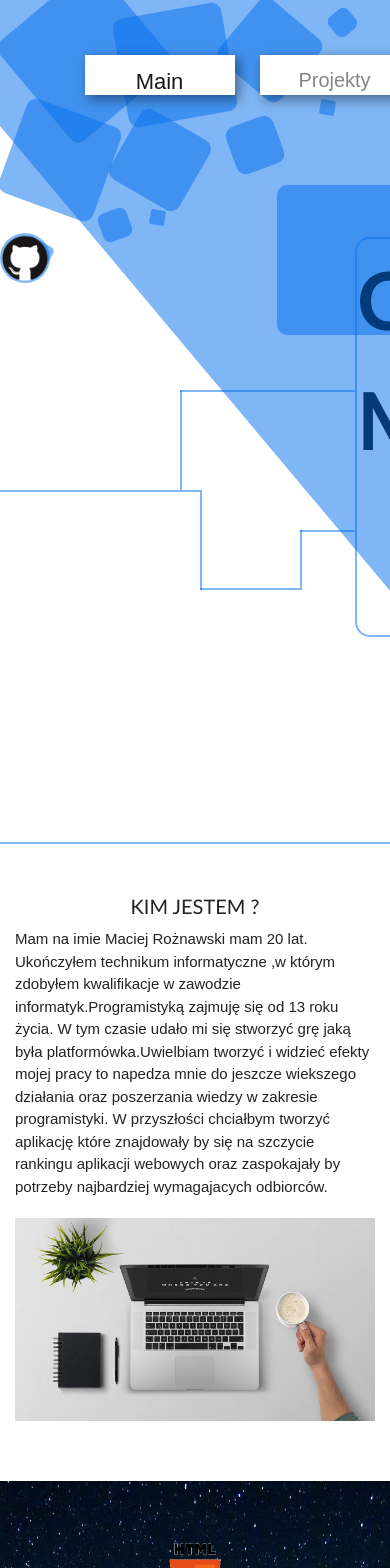
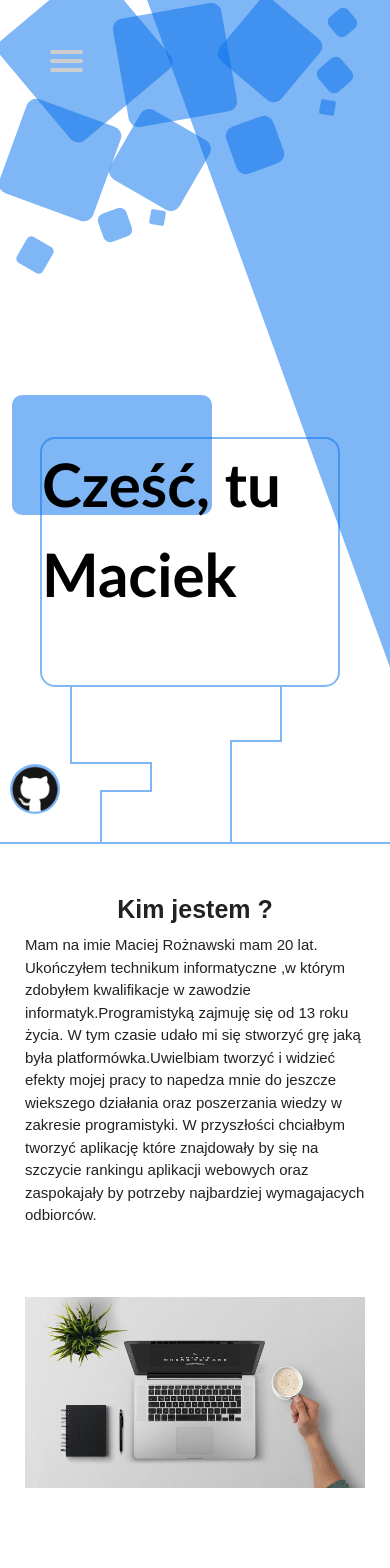
Before and after one commit to figarox/projektx, a React (Create React App) app: page / in a window 390 px wide. Shown: the top 1568 px of the page. Built offline with nearby package versions, Linux system fonts and the light colour scheme.

Commit message:
update style,components

```diff
--- a/src/layouts/Navigation.js
+++ b/src/layouts/Navigation.js
@@ -15,11 +15,30 @@ const Navigation = () => {
         </li>
     ))
     return (
-        <nav className='nav-main'>
-            <ul>
+        <>
+             <div className="opacityMenu">
                 {menu}
-            </ul>
-        </nav>
+             </div>
+
+            <nav role="navigation">
+            <div id="menuToggle">
+
+            <input type="checkbox" />
+
+            <span></span>
+            <span></span>
+            <span></span>
+
+            <ul id="menu">
+                    <div className="menuButton">
+                        {menu}
+                    </div>
+                </ul>
+            </div>
+            </nav>
+
+
+      </>
      );
 }
 
--- a/src/pages/MainPage.js
+++ b/src/pages/MainPage.js
@@ -49,6 +49,12 @@ const MainPage = () => {
                             <div className="line8"></div>
                             <div className="line9"></div>
                             <div className="line10"></div>
+                            <div className="linemedia"></div>
+                            <div className="linemedia2"></div>
+                            <div className="linemedia3"></div>
+                            <div className="linemedia4"></div>
+                            <div className="linemedia5"></div>
+
             </div>
         </>
      );
--- a/src/section/SectionMain.js
+++ b/src/section/SectionMain.js
@@ -130,13 +130,16 @@ class SelectionProduts extends Component {
                                     </p>
                             </div>
                             <div className="col">
+                                <div className="BoxPicture">
                                     <img src={PicutureSection} alt="html" className="pictureBox"></img>
+                                </div>
                             </div>
                     </div>
                 </div>
 
                 <div className="cointerner-center">
                     <div className="row">
+                    <p className="knowtext">Technologie jakie poznałem</p>
                         <div className="col">
                             <div className="IconTech">
                                 <img src={Icon1} alt="html" ></img>
@@ -191,9 +194,6 @@ class SelectionProduts extends Component {
                             <h2>Moje cele</h2>
                             <p><TaskList tasks={this.state.tasks} delete={this.deleteTask} change={this.changeTaskStatus}/></p>
                         </div>
-                        <div className="done">
-                            <h2>Zrobione</h2>
-                        </div>
                     </div>
                 </div>
 
--- a/src/styles/index.css
+++ b/src/styles/index.css
@@ -8,3 +8,116 @@ html{
   font-family: -apple-system, BlinkMacSystemFont, 'Segoe UI', Roboto, Oxygen, Ubuntu, Cantarell, 'Open Sans', 'Helvetica Neue', sans-serif;
   font-size: 20px;
 }
+
+#menuToggle
+{
+  display: block;
+  position: fixed;
+  top: 50px;
+  left: 50px;
+  width: 50px;
+  height: 50px;
+  z-index: 10;
+
+  -webkit-user-select: none;
+  user-select: none;
+}
+
+#menuToggle a
+{
+  text-decoration: none;
+  transition: color 0.3s ease;
+}
+
+#menuToggle input
+{
+  display: block;
+  width: 40px;
+  height: 32px;
+  position: absolute;
+  top: -7px;
+  left: -5px;
+
+  cursor: pointer;
+
+  opacity: 0; /* hide this */
+  z-index: 2; /* and place it over the hamburger */
+
+  -webkit-touch-callout: none;
+}
+
+#menuToggle span
+{
+  display: block;
+  width: 33px;
+  height: 4px;
+  margin-bottom: 5px;
+  position: relative;
+
+  background: #cdcdcd;
+  border-radius: 3px;
+
+  z-index: 1;
+
+  transform-origin: 4px 0px;
+
+  transition: transform 0.5s cubic-bezier(0.77,0.2,0.05,1.0),
+              background 0.5s cubic-bezier(0.77,0.2,0.05,1.0),
+              opacity 0.55s ease;
+}
+
+#menuToggle span:first-child
+{
+  transform-origin: 0% 0%;
+}
+
+#menuToggle span:nth-last-child(2)
+{
+  transform-origin: 0% 100%;
+}
+#menuToggle input:checked ~ span
+{
+  opacity: 1;
+  transform: rotate(45deg) translate(-2px, -1px);
+  background: #ffffff;
+}
+
+#menuToggle input:checked ~ span:nth-last-child(3)
+{
+  opacity: 0;
+  transform: rotate(0deg) scale(0.2, 0.2);
+}
+
+#menuToggle input:checked ~ span:nth-last-child(2)
+{
+  transform: rotate(-45deg) translate(0, -1px);
+}
+
+#menu
+{
+  position: relative;
+  width: 100vw;
+  height: 100vh;
+  margin: -77px 0 0 -50px;
+  padding: 50px;
+  padding-top: 125px;
+
+  background: #000000c2;
+  list-style-type: none;
+  -webkit-font-smoothing: antialiased;
+  transform-origin: 0% 0%;
+  transform: translate(-100%, 0);
+
+  transition: transform 0.5s cubic-bezier(0.77,0.2,0.05,1.0);
+}
+
+#menu ul
+{
+  padding: 10px 0;
+  font-size: 22px;
+}
+
+#menuToggle input:checked ~ ul
+{
+  transform: none;
+}
--- a/src/styles/main.css
+++ b/src/styles/main.css
@@ -4,9 +4,33 @@ header{
     border-bottom: 2px solid rgba(6, 113, 235, 0.513) ;
 }
 
+.row h2{
+    text-align: center;
+    font-weight: 600;
+}
+
+.row h3{
+    font-size: 60px;
+    padding: 10px;
+    margin-top: 20px;
+    text-align: center;
+    font-weight: 600;
+    font-family: 'Gill Sans', 'Gill Sans MT', Calibri, 'Trebuchet MS', sans-serif;
+    text-decoration: underline 0.15em;
+}
+
+.row h3 {
+    color: rgba(6, 113, 235, 0.513) ;
+    text-underline-offset: 0.16em;
+  }
+
+
+
 .panelboczny{
     z-index: 1000;
-    margin-top: 29%;
+    display: block;
+    bottom: 30px;
+    left: 10px;
     position: fixed;
     width: 50px;
     height: 50px;
@@ -109,7 +133,7 @@ header{
     opacity: 0;
     position: absolute;
     width: 450px;
-    height: 0;
+    height: 500px;
     bottom:  205px;
     left: 355px;
     border: 2px solid rgba(6, 113, 235, 0.513);
@@ -139,13 +163,13 @@ video{
     filter: brightness(95%);
 }
 
-.productsText p{
-position: absolute;
-width: 550px;
-height: 250px;
-top: 300px;
-left: 200px;
-color: white;
+p.knowtext{
+position: relative;
+width: 100%;
+height: 100px;
+top: 10px;
+text-align: center;
+color: rgb(6, 113, 235);
 z-index: 10;
 font-size: 80px;
 font-family: 'Gill Sans', 'Gill Sans MT', Calibri, 'Trebuchet MS', sans-serif;
@@ -164,14 +188,11 @@ font-family: 'Gill Sans', 'Gill Sans MT', Calibri, 'Trebuchet MS', sans-serif;
     background-attachment: fixed;
 }
 
-h2{
-    font-size: 80px;
-    font-weight: 600;
-    font-family: 'Gill Sans', 'Gill Sans MT', Calibri, 'Trebuchet MS', sans-serif;
-}
 
 .row{
     max-width: 100%;
+    margin-top: 20px;
+    margin-bottom: 20px;
 }
 
 .IconTech img{
@@ -191,16 +212,18 @@ h2{
 }
 
 .col{
-    margin: 70px;
-    min-width: 200px;
+    margin-left: 60px;
+    margin-right: 20px;
+    min-width: 400px;
 }
 
-.pictureBox{
-    position: relative;
-    background-position: center;
-    margin: 0 auto;
+.BoxPicture img{
+    margin: 50px;
+    width: 100%;
     height: auto;
-    max-width: 100%;
+    display: block;
+    margin-left: auto;
+    margin-right: auto;
 }
 
 .contener{
--- a/src/styles/media.css
+++ b/src/styles/media.css
@@ -1,7 +1,73 @@
 
+@media only screen and (min-width: 900px) {
 
-@media only screen and (max-width: 600px) {
+  .opacityMenu{
+    position: absolute;
+    width: 400px;
+    height: 100px;
+    z-index: 10;
+    float: right;
+    margin-top: 50px;
+    right: 50px;
+    display: block;
+  }
 
+  #menu{
+    display: none;
+  }
+
+  #menuToggle
+  {
+    display: none;
+  }
+}
+
+@media only screen and (max-width: 900px) {
+
+  p.knowtext{
+    font-size: 40px;
+    }
+
+    video{
+      position: relative;
+      height: 100%;
+      padding: 5px;
+      left: -100%;
+      bottom: 40px;
+    }
+
+    .opacityMenu{
+      display: none;
+    }
+
+    li{
+      box-shadow: 0px 0px 0px 0px rgba(0, 0, 0, 0);
+      background-color: rgba(255, 255, 255, 0);
+      width: 100%;
+      padding: 5px;
+      height: 25%;
+      margin-top: 5px;
+      margin-left: 0;
+      z-index: 31;
+    }
+
+    li a, li a.active{
+      margin-top: 20%;
+      z-index: 31;
+      color: white;
+      font-size: 50px;
+      font-weight: 600;
+      text-transform: uppercase;
+    }
+
+    li a.active{
+      font-size: 55px;
+      color: rgb(0, 140, 255);
+    }
+
+    li:hover{
+      transform: translateY(0px);
+    }
     .row{
         margin: 0 auto;
     }
@@ -11,20 +77,32 @@
     }
 
     .col{
-        margin: 0 auto;
+        margin-left: 10px;
+        margin-right: 10px;
+        min-width: 270px;
     }
-
     .boy img{
         opacity: 0;
     }
 
     p,h3{
-        font-size: 15px;
+        font-size: 13px;
     }
 
     h2{
-        font-size: 20px;
+        font-size: 25px;
     }
+
+    .row h3{
+      font-size: 30px;
+      padding: 10px;
+      margin-top: 20px;
+      text-align: center;
+      font-weight: 600;
+      font-family: 'Gill Sans', 'Gill Sans MT', Calibri, 'Trebuchet MS', sans-serif;
+      text-decoration: underline 0.15em;
+  }
+
     .cointerner-teach{
         background-color: rgb(255, 255, 255);
         margin-top: 30px;
@@ -55,30 +133,15 @@
     .todobox{
         margin-top: 10px;
         margin-left: 1%;
-        position: relative;
         width: 100%;
-        overflow:auto;
-        min-height: 700px;
-        border: 10px solid rgba(6, 113, 235, 0.513);
-        border-radius: 20px;
     }
 
     .nav-main{
-        z-index: 6;
-        position: relative;
-        width: auto;
         height: 100px;
         left: 5vw;
         top: 20px;
     }
 
-    .pictureBox{
-        position: relative;
-        background-position: center;
-        margin: 0 auto;
-        height: auto;
-        width: auto;
-    }
 
     .IconTech img{
         margin-top: 50px;
@@ -98,4 +161,217 @@
         background-position: center;
         background-attachment: fixed;
     }
+    .SkyText{
+      bottom:  155px;
+      left: 40px;
+      width: 15em;
   }
+
+  @keyframes SkyText {
+    0%{
+        height: 0;
+    }
+
+    100%{
+        opacity: 1;
+        height: 250px;
+    }
+
+  }
+
+  .SkyText p {
+    font-size: 60px;
+    font-weight: 600;
+    font-family: 'Gill Sans', 'Gill Sans MT', Calibri, 'Trebuchet MS', sans-serif;
+    color: rgb(0, 0, 0);
+}
+
+  .SkyBox{
+    bottom: 170px;
+    left: -30px;
+    width:200px;
+    height:120px;
+  }
+
+  .box13 {
+    position: absolute;
+    border-radius: 7px;
+    width: 1200px;
+    height: 400px;
+    background:rgba(6, 113, 235, 0.513);
+    right: -650px;
+    top: 20px;
+    transform: rotateZ(250deg);
+  }
+
+
+  .box13v2 {
+    position: absolute;
+    border-radius: 7px;
+    width: 1000px;
+    height: 40px;
+    background:rgba(6, 113, 235, 0.513);
+    right: -550px;
+    top: 20px;
+    transform: rotateZ(240deg);
+}
+
+  div.polaroid {
+    margin-top: 20px;
+    margin-bottom: 10px;
+    height: auto;
+    margin-left: 5px;
+  }
+
+  .line1{
+    left: 230px;
+}
+
+.line2{
+    left: 230px;
+}
+
+.line3{
+    left: 280px;
+
+}
+
+  @keyframes line3 {
+    0%{
+        height: 0px;
+    }
+
+    100%{
+        height: 55px;
+    }
+
+  }
+
+  .line4{
+    animation: none;
+  }
+  .line5{
+    animation: none;
+  }
+  .line6{
+    animation: none;
+  }
+  .line7{
+    animation: none;
+  }
+  .line8{
+    animation: none;
+  }
+  .line9{
+    animation: none;
+  }
+  .line10{
+    animation: none;
+  }
+
+
+.linemedia{
+  position: absolute;
+  bottom: 0;
+  left: 100px;
+  width: 2px;
+  height: 0;
+  background:rgba(6, 113, 235, 0.513);
+  animation: linemedia 1s ease forwards 0.5s;
+}
+
+.linemedia2{
+  position: absolute;
+  bottom: 50px;
+  left: 100px;
+  width: 0;
+  height: 2px;
+  background:rgba(6, 113, 235, 0.513);
+  animation: linemedia2 1s ease forwards 1.3s;
+}
+
+.linemedia3{
+  position: absolute;
+  bottom: 50px;
+  left: 150px;
+  width: 2px;
+  height: 0;
+  background:rgba(6, 113, 235, 0.513);
+  animation: linemedia3 1s ease forwards 2.1s;
+}
+
+.linemedia4{
+  position: absolute;
+  bottom: 78px;
+  left: 70px;
+  width: 0;
+  height: 2px;
+  background:rgba(6, 113, 235, 0.513);
+  animation: linemedia4 1s ease forwards 1.3s;
+}
+
+.linemedia5{
+  position: absolute;
+  bottom: 80px;
+  left: 70px;
+  width: 2px;
+  height: 0;
+  background:rgba(6, 113, 235, 0.513);
+  animation: linemedia5 1s ease forwards 2.1s;
+}
+
+@keyframes linemedia {
+  0%{
+      height: 0px;
+  }
+
+  100%{
+      height: 50px;
+  }
+
+}
+
+@keyframes linemedia2 {
+    0%{
+        width: 0px;
+    }
+
+    100%{
+        width: 50px;
+    }
+
+  }
+
+  @keyframes linemedia3 {
+    0%{
+        height: 0px;
+    }
+
+    100%{
+        height: 30px;
+    }
+
+  }
+
+  @keyframes linemedia4 {
+    0%{
+        width: 0px;
+    }
+
+    100%{
+        width: 80px;
+    }
+
+  }
+
+  @keyframes linemedia5 {
+    0%{
+        height: 0px;
+    }
+
+    100%{
+        height: 75px;
+    }
+
+  }
+  }
--- a/src/styles/products.css
+++ b/src/styles/products.css
@@ -1,3 +1,4 @@
+
 
 .box13v2 {
     position: absolute;
@@ -10,72 +11,29 @@
     transform: rotateZ(240deg);
   }
 
-  div.polaroid img{
-    width: 750px;
-    height: 400px;
-  }
-
-h2{
-  font-size: 60px;
-  margin-top: 50px;
-  text-align: center;
-  text-transform: uppercase;
-  margin-bottom: 50px;
-}
-
-.panelboczny img{
-  position: relative;
-  top: -5px;
-  left: -5px;
-  width: 60px;
-  height: 60px;
-}
-
-.GitHub_Panel:active,
-.GitHub_Panel:visited{
-    font-family: 'Gill Sans', 'Gill Sans MT', Calibri, 'Trebuchet MS', sans-serif;
-    text-decoration: none;
-    color: white;
-}
-
-.panelboczny:hover{
-  width: 130px;
-
-}
-
-.panelboczny:hover:after {
-  animation-duration: 1400ms;
-  animation-name: slidein;
-  transition: transform 0.5s;
-  transform: skewX( -5deg );
-  content: " Mój GitHub ";
-  position:absolute;
-  top: 10px;
-  font-size: 16px;
-  left: 52px;
-  z-index: 1000;
-}
-
-
   a div.polaroid:hover{
     filter: grayscale(0) opacity(1);
     transform: rotateZ(2deg);
     cursor: pointer;
   }
 
-  div.polaroid {
-    z-index: 3;
+  .polaroid {
+    z-index: 4;
     position: relative;
     filter: grayscale(1) opacity(.9);
     transition: ease-in-out .3s;
     display: block;
-    float: left;
-    margin-left: 100px;
-    margin-top: 100px;
-    margin-bottom: 50px;
-    width: 750px;
+    min-width: 300px;
+    height: auto;
+    margin-top: 50px;
     background-color: white;
     box-shadow: 0 4px 8px 0 rgba(0, 0, 0, 0.2), 0 6px 20px 0 rgba(0, 0, 0, 0.19);
+  }
+
+  .polaroid img{
+    max-width: 100%;
+    min-width: 300px;
+    height: auto;
   }
 
   div.container {
@@ -85,14 +43,20 @@ h2{
   }
 
   .boxsky{
-    top: 1200px;
-    left: 70vw;
+    top: 2000px;
+    left: 1vw;
     position: absolute;
     border-radius: 15px;
-    width:450px;
-    height:250px;
+    width:25vw;
+    height:10vh;
     border: 10px solid rgba(6, 113, 235, 0.411);
     background-color: white;
     z-index: 1;
     transform: rotateZ(15deg);
 }
+
+.section-information{
+  background-color: rgb(247, 247, 247);
+  width: 100%;
+  height: 800px;
+}
```
Also changed, not shown: src/pages/Products.js (+13 -10 lines), src/section/SectionProduts.js (+23 -9 lines).
